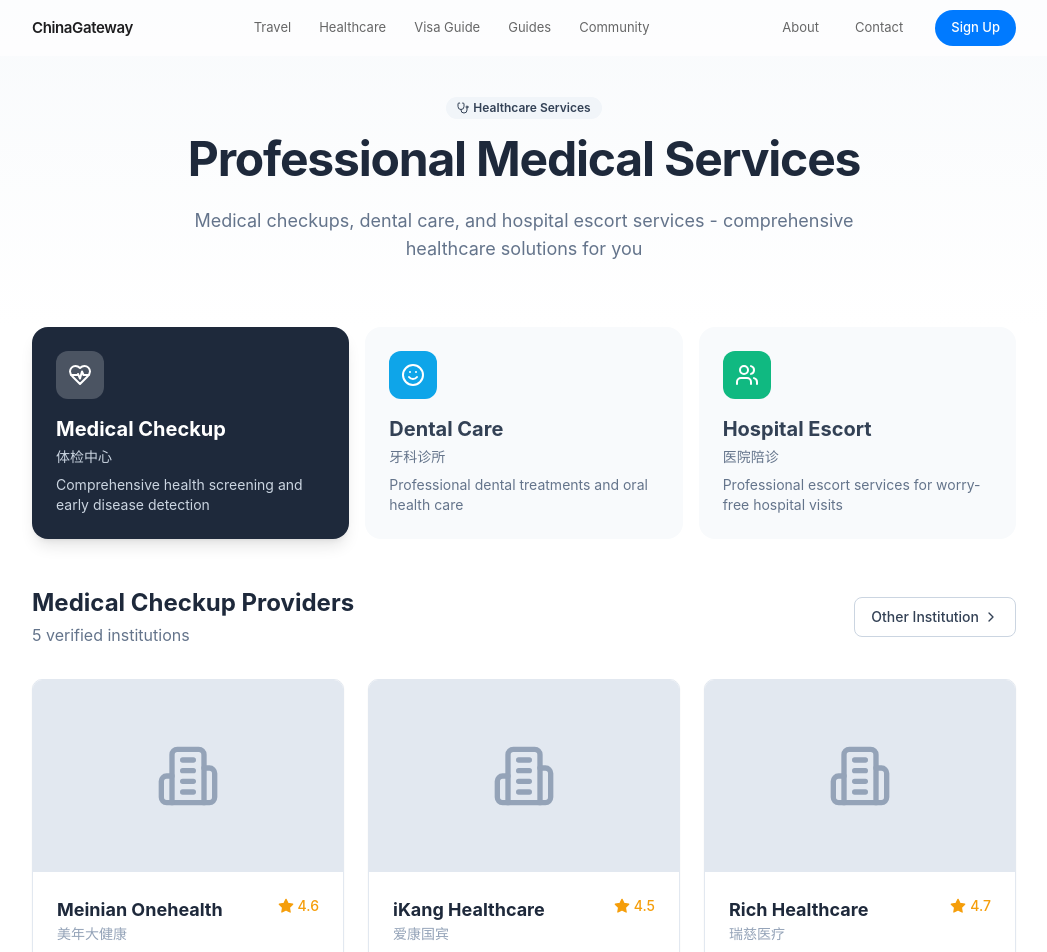
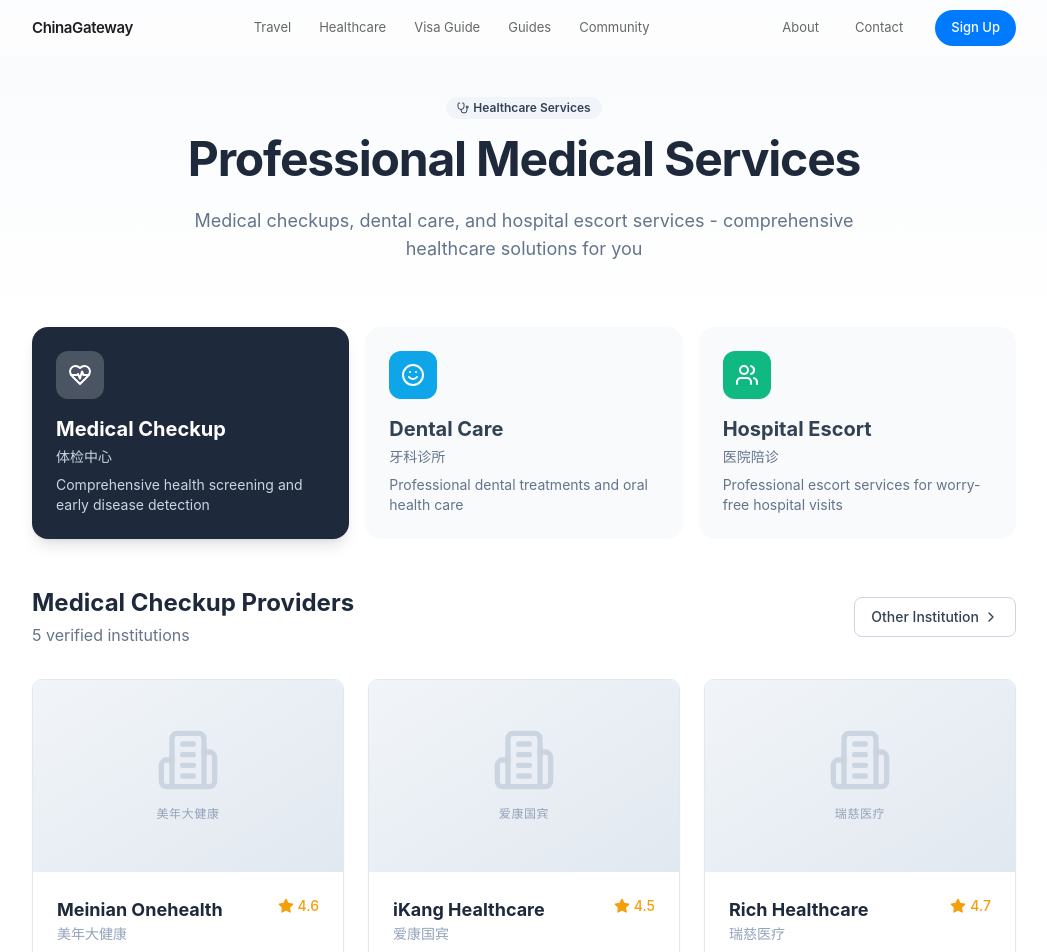
Before and after one commit to Claire123/chinagateway, a Next.js app: page /healthcare in a window 1280 px wide. Shown: the top 952 px of the page, without its empty margins (116-1163 px from the left). Built offline with nearby package versions, Linux system fonts and the light colour scheme.

Commit message:
Add image generation prompts and placeholder styling for healthcare institutions

```diff
--- a/app/healthcare/book/page.tsx
+++ b/app/healthcare/book/page.tsx
@@ -258,8 +258,11 @@
           {/* Provider Info Card */}
           <div className="md:col-span-1">
             <Card className="sticky top-24">
-              <div className="h-40 bg-slate-200 flex items-center justify-center">
-                <Building2 className="w-16 h-16 text-slate-400" />
+              <div className="h-40 bg-gradient-to-br from-slate-100 to-slate-200 flex items-center justify-center">
+                <div className="text-center">
+                  <Building2 className="w-16 h-16 text-slate-300 mx-auto mb-2" />
+                  <span className="text-xs text-slate-400 uppercase tracking-wider">{provider.nameCn}</span>
+                </div>
               </div>
               <CardContent className="p-6">
                 <Badge className="mb-3">{provider.type}</Badge>
--- a/components/healthcare-content.tsx
+++ b/components/healthcare-content.tsx
@@ -322,10 +322,15 @@
             <div className="grid md:grid-cols-2 lg:grid-cols-3 gap-6">
               {currentService?.items.map((item) => (
                 <Card key={item.id} className="overflow-hidden border-slate-200 hover:shadow-lg transition-shadow flex flex-col">
-                  <div className="h-48 bg-slate-200 relative">
-                    <div className="absolute inset-0 flex items-center justify-center text-slate-400">
-                      <Building2 className="w-16 h-16" />
+                  <div className="h-48 bg-gradient-to-br from-slate-100 to-slate-200 relative overflow-hidden">
+                    <div className="absolute inset-0 flex items-center justify-center">
+                      <div className="text-center">
+                        <Building2 className="w-16 h-16 text-slate-300 mx-auto mb-2" />
+                        <span className="text-xs text-slate-400 uppercase tracking-wider">{item.nameCn}</span>
+                      </div>
                     </div>
+                    {/* Image placeholder - replace with actual image later */}
+                    {/* <Image src={item.image} alt={item.name} fill className="object-cover" /> */}
                     {(item as any).tier && (
                       <Badge className="absolute top-4 left-4 bg-red-500 text-white">
                         {(item as any).tier}
```
Also changed, not shown: public/sw.js, 2 other files (tests, documents, lock files or other folders).
